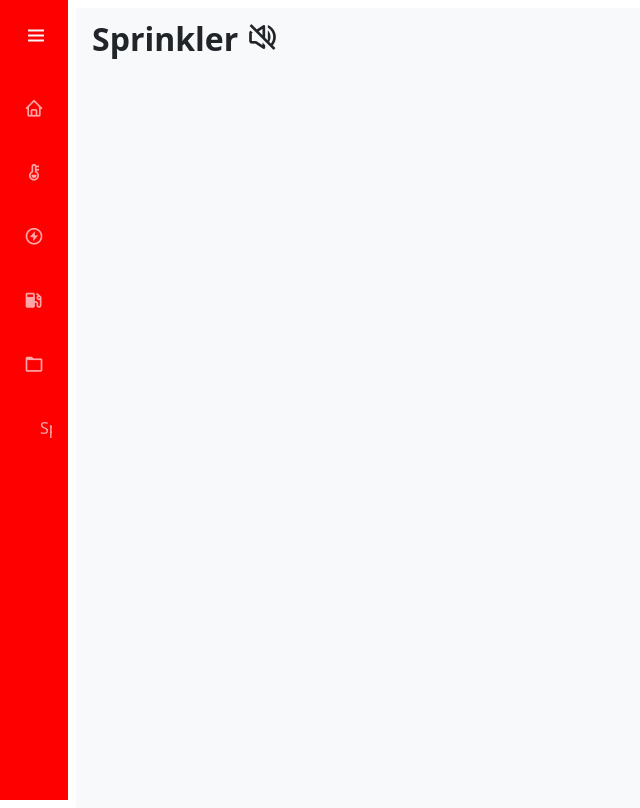
After one commit to BlacklistX20/dashmon-sudiang, a CodeIgniter 4 app: the page made by app/Views/pages/sprinkler.php in a window 1280 px wide. The commit adds this page. Shown: the whole page, without its empty margins (0-640 px from the left). Run offline with PHP 8.4 and a stand-in for CodeIgniter, Linux system fonts and the light colour scheme; the template is opened without the code that fills it, so the values that code supplies are empty; some libraries are stand-ins or nearby versions.

Commit message:
Add New Pages

```diff
--- a/app/Config/Routes.php
+++ b/app/Config/Routes.php
@@ -21,6 +21,7 @@ $routes->get('/electric', [Pages::class, 'electric']);
 $routes->get('/fuel', [Pages::class, 'fuel']);
 $routes->get('/space', [Pages::class, 'space']);
 $routes->get('/potency/(:segment)', [Pages::class, 'potency']);
+$routes->get('/sprinkler', [Pages::class, 'sprinkler']);
 
 // route for request data Home Page
 $routes->get('/data/home/pue', [Home::class, 'dataPue']);
--- a/app/Controllers/Pages.php
+++ b/app/Controllers/Pages.php
@@ -108,6 +108,11 @@ class Pages extends BaseController
         }
     }
 
+    public function sprinkler()
+    {
+        return view('pages/sprinkler');
+    }
+
     public function space()
     {
         return view('pages/space');
--- a/app/Views/layout/sidebar.php
+++ b/app/Views/layout/sidebar.php
@@ -9,9 +9,10 @@
         <a href="<?= base_url() ?>index.php/electric" id="electric" class="nav_link"> <i class='bx bx-bolt-circle nav_icon'></i> <span class="nav_name">Electricity</span> </a>
         <a href="<?= base_url() ?>index.php/fuel" id="fuel" class="nav_link"> <i class='bx bxs-gas-pump nav_icon'></i> <span class="nav_name">Level BBM</span> </a>
         <a href="<?= base_url() ?>index.php/potency/home" id="potency" class="nav_link"> <i class='bx bx-folder nav_icon'></i> <span class="nav_name">Data Potensi</span> </a>
-        <!-- <a href="<?= base_url() ?>index.php/space" id="space" class="nav_link"> <i class='bx bx-grid-alt nav_icon'></i> <span class="nav_name">Space Management</span> </a> -->
+        <a href="<?= base_url() ?>index.php/sprinkler" id="sprinkler" class="nav_link"> <i class='bx bx-water-drop nav_icon'></i> <span class="nav_name">Sprinkler Rooftop</span> </a>
       </div>
     </div>
+
     <!-- <a href="#" class="nav_link"> <i class='bx bx-log-out nav_icon'></i> <span class="nav_name">SignOut</span> </a> -->
   </nav>
 </div>
--- /dev/null
+++ b/app/Views/pages/sprinkler.php
@@ -0,0 +1,25 @@
+<?= $this->extend('layout/template'); ?>
+
+<?= $this->section('content'); ?>
+<div id="main-wrap" class="container-fluid mx-1 py-1">
+  <div id="head-wrap" class="row my-2">
+    <div class="col-6 text-start">
+      <h2 class="fw-bold">Sprinkler <i id="vol-icon" class="bx bx-volume-mute"></i></h2>
+    </div>
+    <div class="col-6 text-end">
+      <h2 id="time" class="fw-bold"></h2>
+      <h4 id="date"></h4>
+    </div>
+  </div>
+
+
+
+</div>
+</div>
+
+</div>
+<!--Container Main end-->
+
+<!-- Custom JS -->
+<script type="module" src="<?= base_url('js/sprinkler.js'); ?>"></script>
+<?= $this->endSection(); ?>
--- /dev/null
+++ b/public/js/sprinkler.js
@@ -0,0 +1,47 @@
+// IP Arduino (Sesuaikan dengan sketch Arduino)
+        const arduinoIP = "http://192.168.1.177";
+        let valveStates = [0, 0, 0];
+
+        // Fungsi untuk mengirim perintah ke Arduino
+        function toggle(index) {
+            // Tentukan status baru (kebalikan dari sekarang)
+            let newState = valveStates[index] == 1 ? 0 : 1;
+
+            // Kirim request ke Arduino
+            // Format: /set?v=0&s=1 (Artinya: Valve index 0, Set ke 1)
+            fetch(arduinoIP + "/set?v=" + index + "&s=" + newState)
+            .then(response => response.json())
+            .then(data => updateUI(data))
+            .catch(err => console.error("Gagal konek ke Arduino", err));
+        }
+
+        // Fungsi polling (Cek status setiap 1 detik)
+        // Ini PENTING agar jika tombol fisik ditekan, web ikut berubah
+        setInterval(function() {
+            fetch(arduinoIP + "/status") // Request sembarang akan trigger respon status JSON
+            .then(response => response.json())
+            .then(data => updateUI(data))
+            .catch(err => console.log("Arduino offline?"));
+        }, 1000); // 1000ms = 1 detik
+
+        // Update warna tombol berdasarkan data JSON dari Arduino
+        function updateUI(data) {
+            valveStates[0] = data.v1;
+            valveStates[1] = data.v2;
+            valveStates[2] = data.v3;
+
+            updateBtn("btn1", data.v1);
+            updateBtn("btn2", data.v2);
+            updateBtn("btn3", data.v3);
+        }
+
+        function updateBtn(id, state) {
+            let btn = document.getElementById(id);
+            if(state == 1) {
+                btn.className = "btn on";
+                btn.innerText = "OPEN";
+            } else {
+                btn.className = "btn off";
+                btn.innerText = "CLOSED";
+            }
+        }
```
